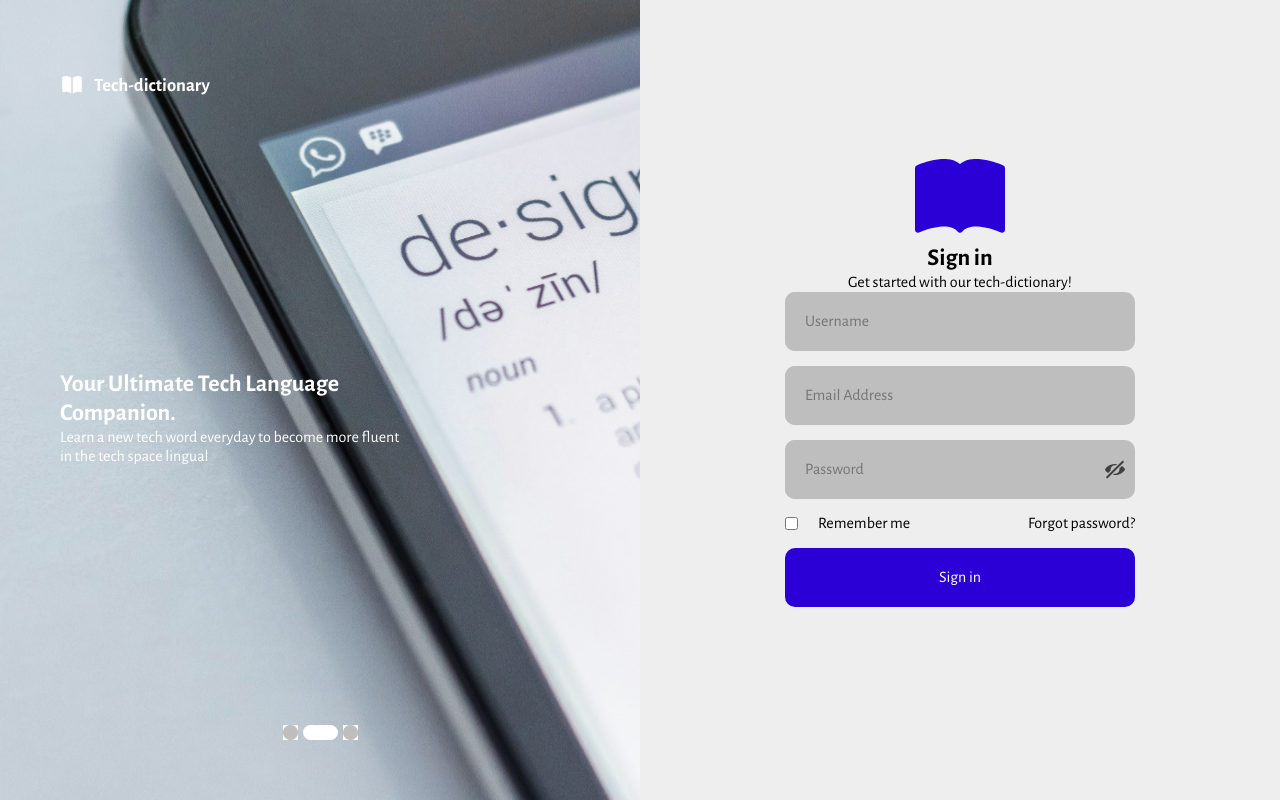
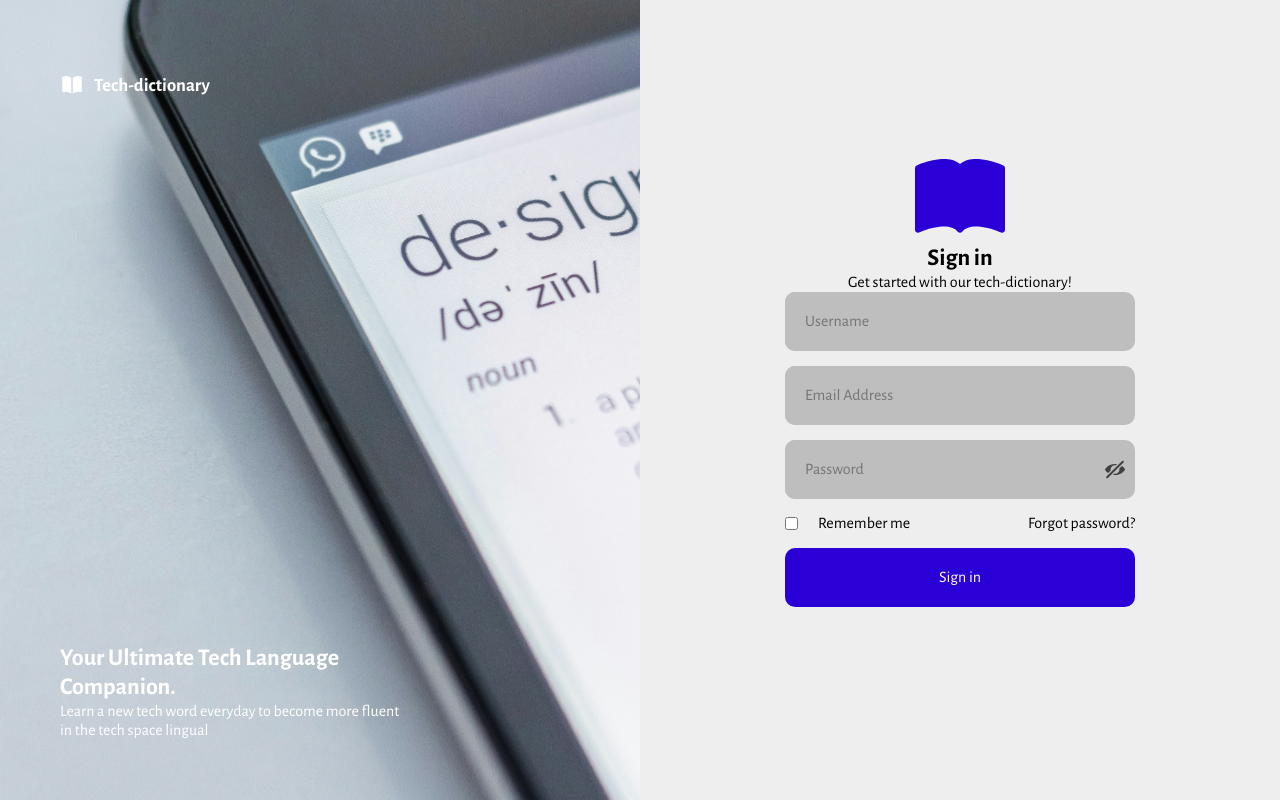
Before and after one commit to AL-QAS/techDictionary, a React (Vite) app: page /login-page in a window 1280 px wide. Built offline with nearby package versions, Linux system fonts and the light colour scheme.

Commit message:
Update Login.jsx

```diff
--- a/src/componets/adminComponent/Login.jsx
+++ b/src/componets/adminComponent/Login.jsx
@@ -1,8 +1,7 @@
 
-import { Link } from "react-router-dom";
+import { Link , useNavigate } from "react-router-dom";
 import "./stylesheets/login.css";
-import circle from "../../images/circle.jpg";
-import rectangle from "../../images/rectangle.svg";
+
 import eye from "../../images/eye.svg";
 import { useState } from "react";
 
@@ -11,6 +10,7 @@ const Login = () => {
   const showPassword = () => {
     setShow(!show);
   }
+   let navigate = useNavigate()
   return (
     <div className="login-main">
       <div className="login-ctn-1  text-white">
@@ -32,11 +32,7 @@ const Login = () => {
             space lingual
           </p>
         </div>
-        <div className="carousel-icon">
-          <img src={circle} alt="circle" className="bgd-none"/>
-          <img src={rectangle} alt="rectangle" className="bgd-none" />
-          <img src={circle} alt="circle" className="bgd-none" />
-        </div>
+
       </div>
       <div className="login-ctn-22">
         <svg
@@ -49,7 +45,7 @@ const Login = () => {
         </svg>
         <h2>Sign in</h2>
         <p>Get started with our tech-dictionary!</p>
-        <div className=" login-inputs-ctn">
+        <form className=" login-inputs-ctn">
           <div className="password-field">
             <input
               type="text"
@@ -82,8 +78,8 @@ const Login = () => {
             <Link to="/forgot-password">Forgot password?</Link>
           </div>
 
-          <button className="button-style">Sign in</button>
-        </div>
+          <button className="button-style" onClick={()=>navigate('/dashboard')}>Sign in</button>
+        </form>
       </div>
     </div>
   );
```
